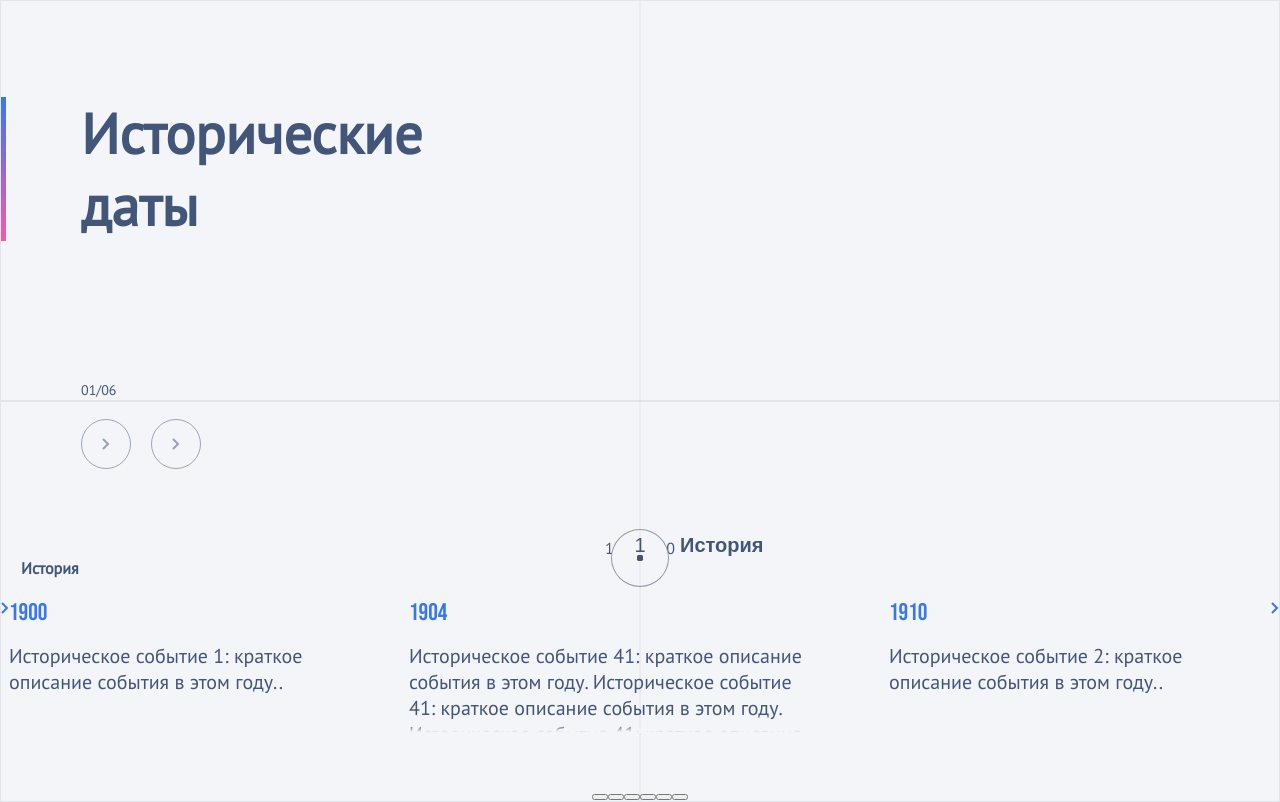
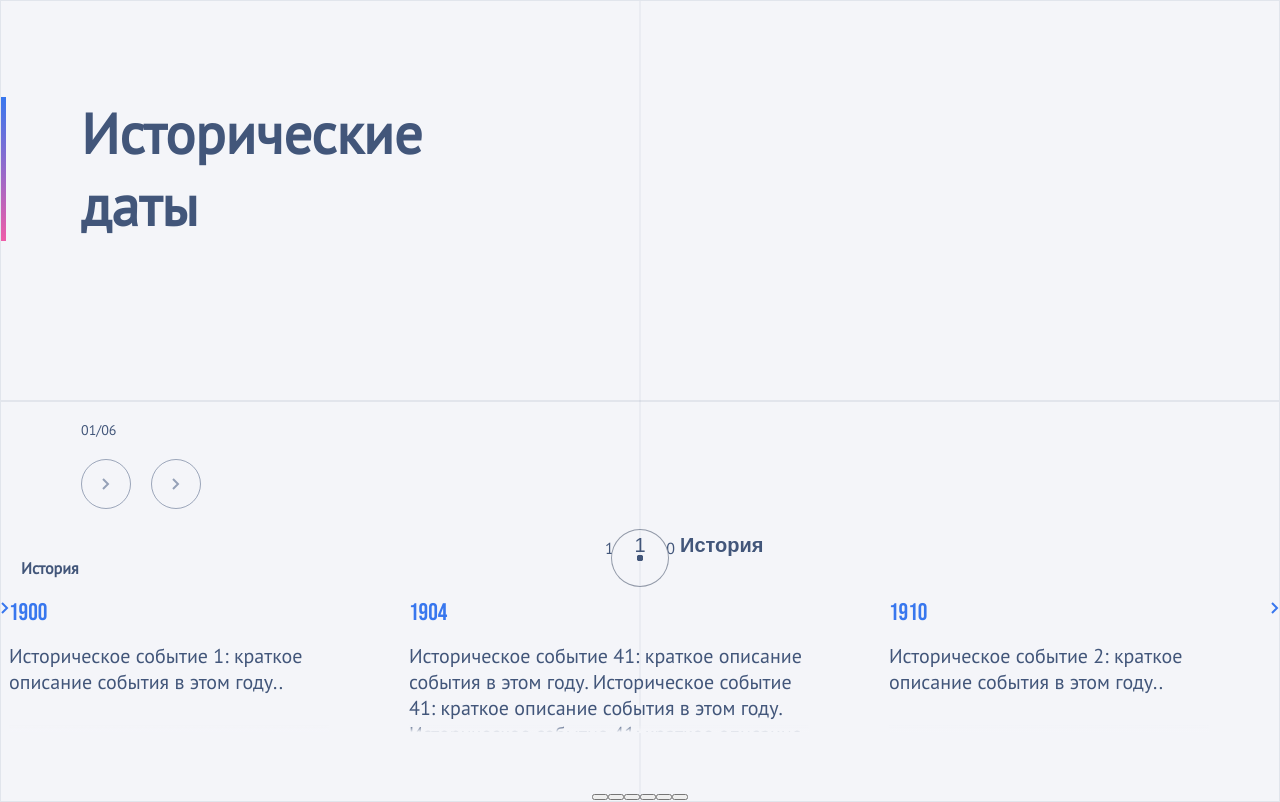
Before and after one commit to qqax/time-widget, a React app: page / in a window 1280 px wide. Built offline with nearby package versions, Linux system fonts and the light colour scheme.

Commit message:
fix some style issues

```diff
--- a/src/Widget/Navigation/Navigation.module.scss
+++ b/src/Widget/Navigation/Navigation.module.scss
@@ -9,9 +9,21 @@
   @include bp.respond-to(sm) {
     left: 0;
     position: relative;
+    margin-left: 2.5em;
+    margin-bottom: 0.5em;
+    z-index: 10;
+  }
+
+  @include bp.respond-to(md) {
+    margin-bottom: 1em;
+  }
+
+  @include bp.respond-to(lg) {
     margin-left: 5em;
+  }
+
+  @include bp.respond-to(xxl) {
     margin-bottom: 3.5em;
-    z-index: 10;
   }
 }
 
@@ -46,6 +58,11 @@
   background: transparent;
 
   @include bp.respond-to(md) {
+    width: 2.5rem;
+    height: 2.5rem;
+  }
+
+  @include bp.respond-to(xl) {
     width: 3.125rem;
     height: 3.125rem;
   }
--- a/src/Widget/Slider/Slider.module.scss
+++ b/src/Widget/Slider/Slider.module.scss
@@ -13,12 +13,11 @@
     display: flex;
     height: 6rem;
     padding: 0;
-    margin-bottom: 1rem;
+    margin-bottom: 2.5rem;
   }
 
   @include bp.respond-to(lg) {
     height: 135px;
-    margin-bottom: 1.5rem;
   }
 
   @include bp.respond-to(xl) {
--- a/src/Widget/TimeWidget.module.scss
+++ b/src/Widget/TimeWidget.module.scss
@@ -61,11 +61,12 @@
 
   @include bp.respond-to(sm) {
     font-size: 2rem;
-    padding-left: 5rem;
+    padding-left: 2.5rem;
     margin: 3.5rem 0 0 0;
   }
 
   @include bp.respond-to(lg) {
+    padding-left: 5rem;
     font-size: 2.5rem;
   }
 
```
